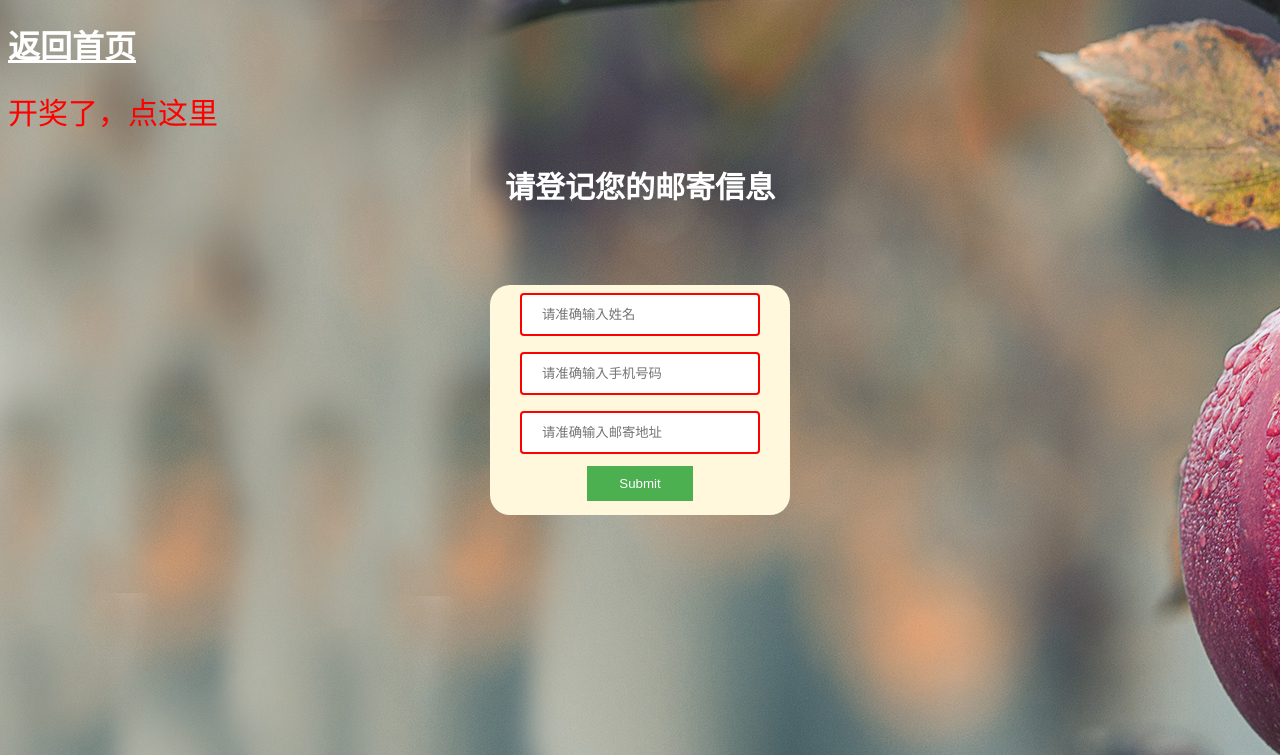
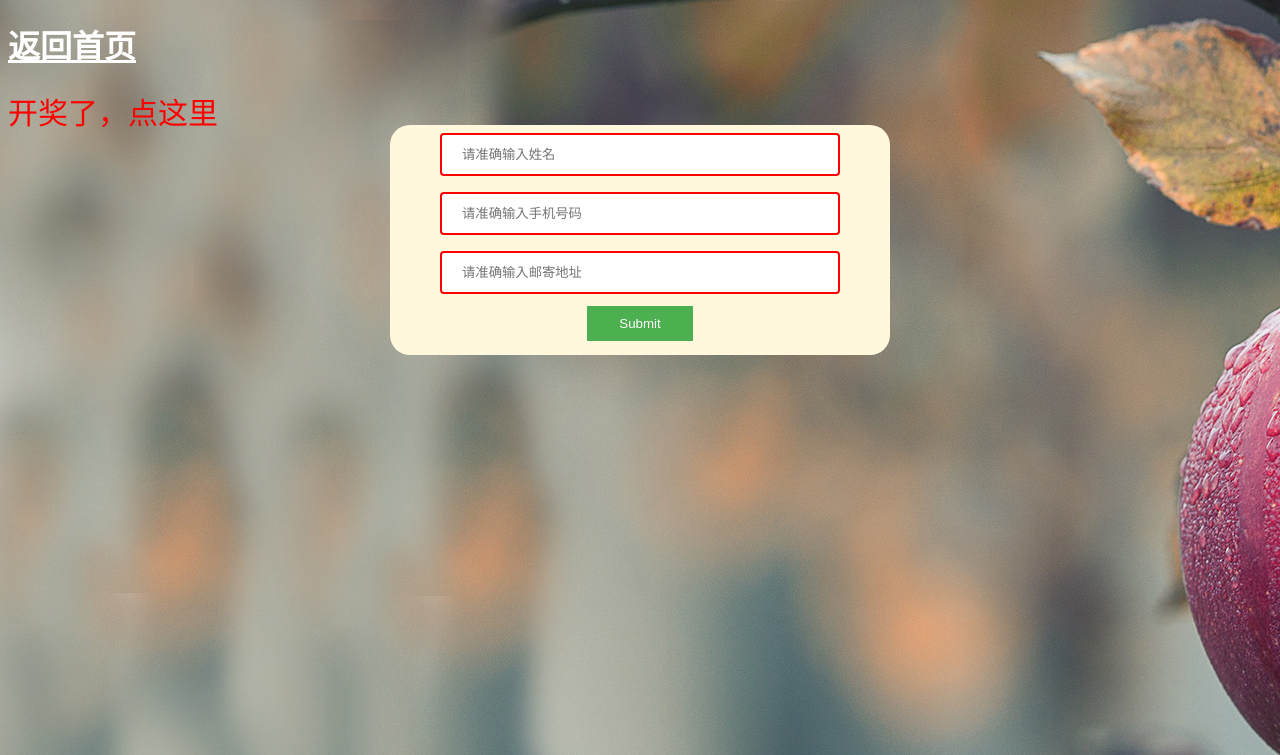
Before and after one commit to xiaoyuer3/apple, a Flask app: page /info in a window 1280 px wide. Shown: the top 755 px of the page. Run offline with Flask 2, Linux system fonts and the light colour scheme.

Commit message:
调整样式

```diff
--- a/static/style.css
+++ b/static/style.css
@@ -2,10 +2,10 @@
 	text-align: center;
 	background-color: #FFF8DC;
 	border-radius: 20px;
-	width: 300px;
+	width: 500px;
 	height: 230px;
 	position: absolute;
 	left: 50%;
-	top: 50%;
+	top: 30%;
 	transform: translate(-50%,-50%);
 }
--- a/static/style2.css
+++ b/static/style2.css
@@ -2,10 +2,10 @@
 	text-align: center;
 	background-color: #FFF8DC;
 	border-radius: 20px;
-	width: 300px;
+	width: 500px;
 	height: 300px;
 	position: absolute;
 	left: 50%;
-	top: 50%;
+	top: 30%;
 	transform: translate(-50%,-50%);
 }
--- a/templates/finalOrder.html
+++ b/templates/finalOrder.html
@@ -42,7 +42,7 @@ input[type=text],input[type=number] {
             <p><span style="color:black;font-family:'楷体'">地址:</span><span style="color:green;font-family:'楷体'">{{data.get('address')}}</span></p>
         </div>
          <div class="form-group">
-           <a class="btn BOX-S" align="center" style="color:green;font-family:'楷体'" href="/">继续游戏</a>
+           <a class="btn BOX-S" style="color:green;font-family:'楷体'" href="/">继续游戏</a>
         </div>
         <div class="input-address">
             <p><span style="color:black;font-family:'楷体'">感谢您的支持，您的订单我们已经收到，稍后微信联系您，出现问题一切最终解释权归网站所有</span></p>
--- a/templates/index.html
+++ b/templates/index.html
@@ -424,7 +424,7 @@ display: none;
 
 	function checkRate(){
 	    var bast = cookie('bast-score');
-	    var rate = (100-bast/10)/100;
+	    var rate = ((100-bast/10)/100).toFixed(3);
 	    if (rate<0.7) {
 	        rate=0.7;
 	    }
--- a/templates/info.html
+++ b/templates/info.html
@@ -68,7 +68,7 @@ input[type=text],input[type=number] {
 
 	function value(){
 	    var bast = cookie('bast-score');
-	    var rate = (100-bast/10)/100;
+	    var rate = ((100-bast/10)/100).toFixed(3);
 	    if (rate<0.7) {
 	        rate=0.7;
 	    }
```
